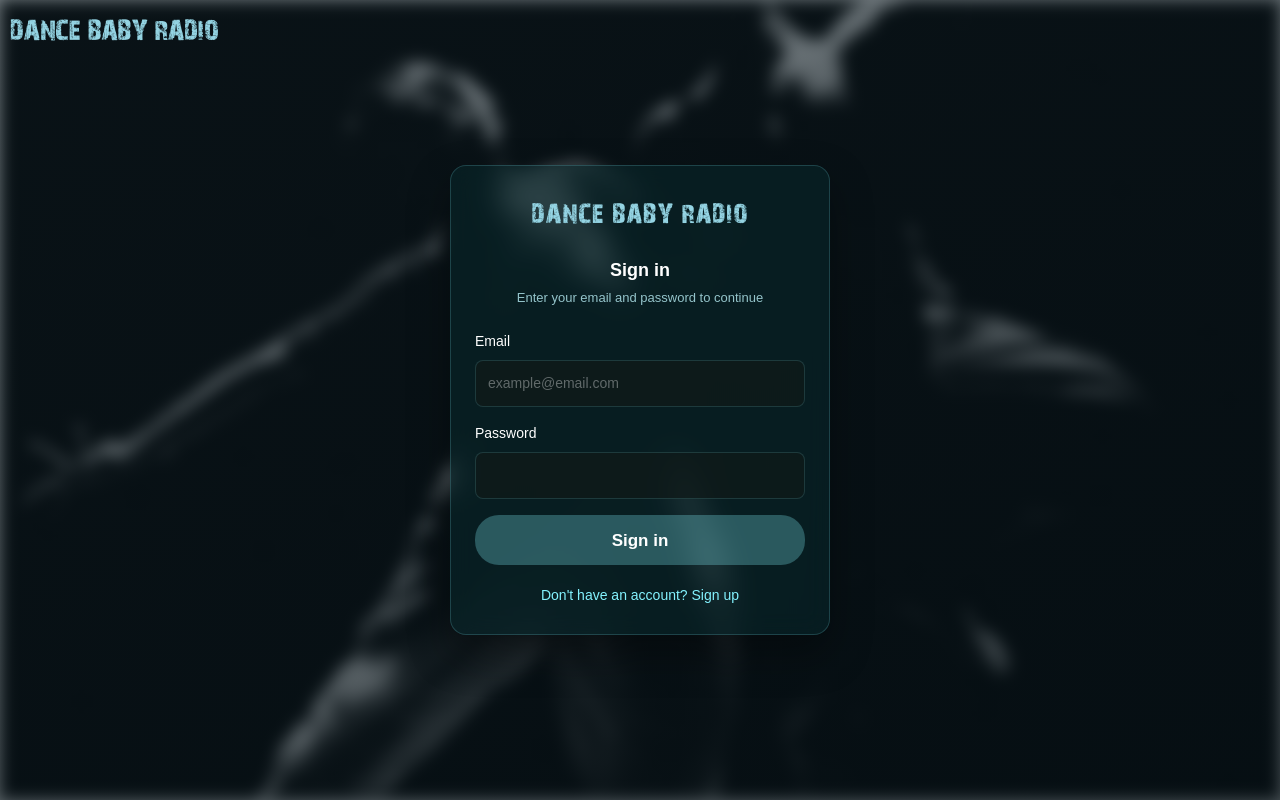
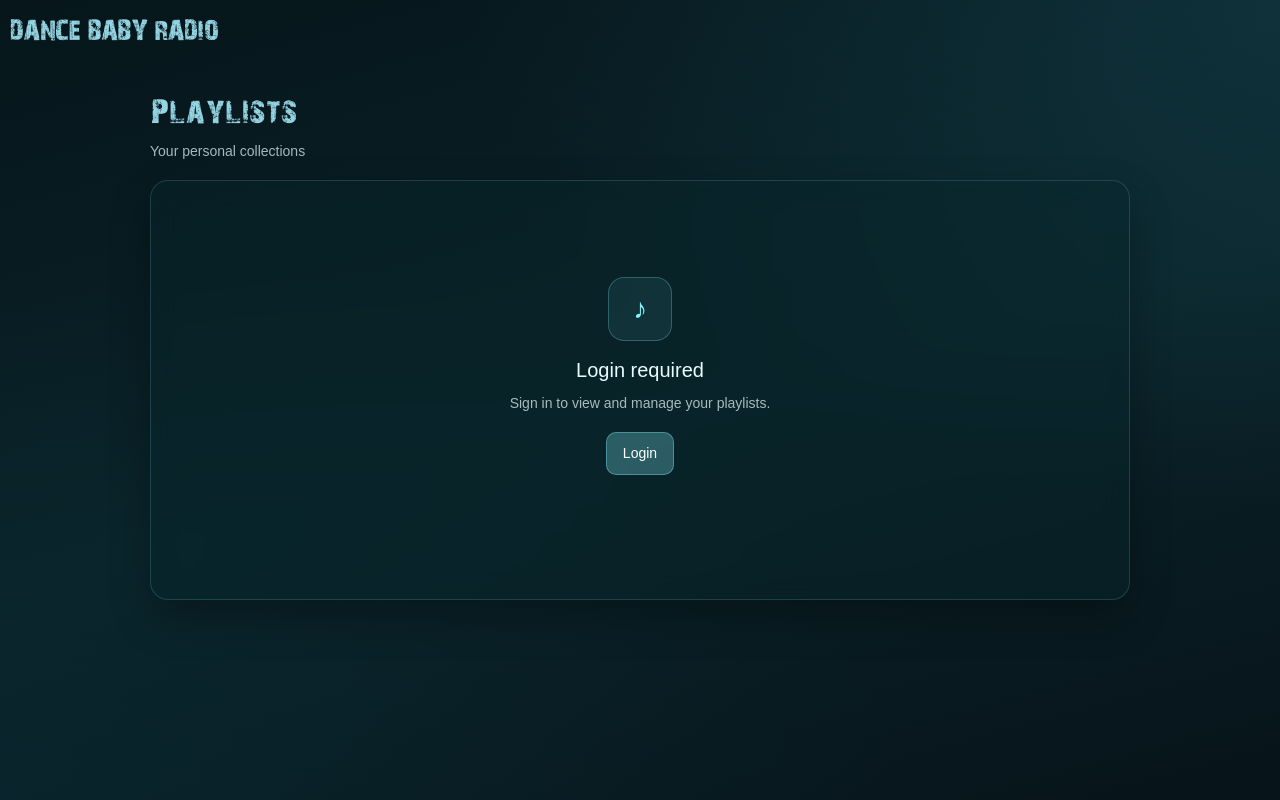
Before and after one commit to AliZok/dance-baby-radio-frontend, a Nuxt app: page /playlists in a window 1280 px wide. Before the commit this address led to /login. Built offline with nearby package versions, Linux system fonts and the light colour scheme.

Commit message:
login when you want playlist

```diff
--- a/components/PlayerMain/index.vue
+++ b/components/PlayerMain/index.vue
@@ -738,6 +738,11 @@ const goToPlaylistsPage = () => {
     router.push('/playlists')
 }
 
+const goToLogin = () => {
+    openPlaylists.value = false
+    router.push('/login')
+}
+
 const closeMenusOnMobile = () => {
     if (window.innerWidth <= 768) {
         openGenres.value = false
@@ -1274,7 +1279,6 @@ watch(() => coverMusic.value, (newCover, oldCover) => {
                 </div>
 
                 <div
-                    v-if="isLoggedIn"
                     class="cursor-pointer control-item playlist-control"
                     :class="{ 'show': !notShowing || openPlaylists, 'menu-open': openPlaylists }"
                     @click.stop
@@ -1285,7 +1289,20 @@ watch(() => coverMusic.value, (newCover, oldCover) => {
                         </div>
                         <div class="playlist-menu-wrap">
                             <div class="genre-list playlist-list" :class="{ 'close-genres': !openPlaylists }" @click.stop>
-                                <div v-if="!playlistMenuItems.length" class="playlist-empty">
+                                <div v-if="!isLoggedIn" class="playlist-empty">
+                                    <div class="py-2 genre-element playlist-empty-title">Login required</div>
+                                    <div class="playlist-empty-text">
+                                        Sign in to create playlists and save tracks.
+                                    </div>
+                                    <button type="button" class="playlist-empty-link" @click.stop="goToLogin">
+                                        <span>Login</span>
+                                        <svg xmlns="http://www.w3.org/2000/svg" width="13" height="13" fill="currentColor" viewBox="0 0 16 16" aria-hidden="true">
+                                            <path fill-rule="evenodd" d="M8.636 3.5a.5.5 0 0 0-.5-.5H1.5A1.5 1.5 0 0 0 0 4.5v10A1.5 1.5 0 0 0 1.5 16h10a1.5 1.5 0 0 0 1.5-1.5V7.864a.5.5 0 0 0-1 0V14.5a.5.5 0 0 1-.5.5h-10a.5.5 0 0 1-.5-.5v-10a.5.5 0 0 1 .5-.5h6.636a.5.5 0 0 0 .5-.5" />
+                                            <path fill-rule="evenodd" d="M16 .5a.5.5 0 0 0-.5-.5h-5a.5.5 0 0 0 0 1h3.793L6.146 9.146a.5.5 0 1 0 .708.708L15 1.707V5.5a.5.5 0 0 0 1 0z" />
+                                        </svg>
+                                    </button>
+                                </div>
+                                <div v-else-if="!playlistMenuItems.length" class="playlist-empty">
                                     <div class="py-2 genre-element playlist-empty-title">No playlists</div>
                                     <div class="playlist-empty-text">
                                         Create a playlist first, then you can add this track.
@@ -1298,6 +1315,7 @@ watch(() => coverMusic.value, (newCover, oldCover) => {
                                         </svg>
                                     </button>
                                 </div>
+                                <template v-else>
                                     <div
                                         v-for="playlistEl in playlistMenuItems"
                                         :key="playlistEl.id"
@@ -1326,6 +1344,7 @@ watch(() => coverMusic.value, (newCover, oldCover) => {
                                             ></span>
                                         </button>
                                     </div>
+                                </template>
                             </div>
                         </div>
                     </div>
@@ -1339,7 +1358,20 @@ watch(() => coverMusic.value, (newCover, oldCover) => {
                         </div>
                         <div class="playlist-menu-wrap">
                             <div class="genre-list playlist-list" :class="{ 'close-genres': !openPlaylists }">
-                                <div v-if="!playlistMenuItems.length" class="playlist-empty">
+                                <div v-if="!isLoggedIn" class="playlist-empty">
+                                    <div class="py-2 genre-element playlist-empty-title">Login required</div>
+                                    <div class="playlist-empty-text">
+                                        Sign in to create playlists and save tracks.
+                                    </div>
+                                    <button type="button" class="playlist-empty-link" @click.stop="goToLogin">
+                                        <span>Login</span>
+                                        <svg xmlns="http://www.w3.org/2000/svg" width="13" height="13" fill="currentColor" viewBox="0 0 16 16" aria-hidden="true">
+                                            <path fill-rule="evenodd" d="M8.636 3.5a.5.5 0 0 0-.5-.5H1.5A1.5 1.5 0 0 0 0 4.5v10A1.5 1.5 0 0 0 1.5 16h10a1.5 1.5 0 0 0 1.5-1.5V7.864a.5.5 0 0 0-1 0V14.5a.5.5 0 0 1-.5.5h-10a.5.5 0 0 1-.5-.5v-10a.5.5 0 0 1 .5-.5h6.636a.5.5 0 0 0 .5-.5" />
+                                            <path fill-rule="evenodd" d="M16 .5a.5.5 0 0 0-.5-.5h-5a.5.5 0 0 0 0 1h3.793L6.146 9.146a.5.5 0 1 0 .708.708L15 1.707V5.5a.5.5 0 0 0 1 0z" />
+                                        </svg>
+                                    </button>
+                                </div>
+                                <div v-else-if="!playlistMenuItems.length" class="playlist-empty">
                                     <div class="py-2 genre-element playlist-empty-title">No playlists</div>
                                     <div class="playlist-empty-text">
                                         Create a playlist first, then you can add this track.
@@ -1352,6 +1384,7 @@ watch(() => coverMusic.value, (newCover, oldCover) => {
                                         </svg>
                                     </button>
                                 </div>
+                                <template v-else>
                                     <div
                                         v-for="playlistEl in playlistMenuItems"
                                         :key="playlistEl.id"
@@ -1380,6 +1413,7 @@ watch(() => coverMusic.value, (newCover, oldCover) => {
                                             ></span>
                                         </button>
                                     </div>
+                                </template>
                             </div>
                         </div>
                     </div>
--- a/pages/playlists.vue
+++ b/pages/playlists.vue
@@ -26,7 +26,7 @@
 
       <div class="content-panel">
         <button
-          v-if="!selectedPlaylist"
+          v-if="authReady && isLoggedIn && !selectedPlaylist"
           type="button"
           class="add-btn"
           title="Create playlist"
@@ -35,8 +35,20 @@
           +
         </button>
 
+        <!-- Auth gate -->
+        <div v-if="!authReady" class="state">Loading...</div>
+
+        <div v-else-if="!isLoggedIn" class="empty-block">
+          <div class="empty-icon">♪</div>
+          <h3>Login required</h3>
+          <p>Sign in to view and manage your playlists.</p>
+          <button type="button" class="primary-btn" @click="goToLogin">
+            Login
+          </button>
+        </div>
+
         <!-- Loading -->
-        <div v-if="isLoading" class="state">Loading...</div>
+        <div v-else-if="isLoading" class="state">Loading...</div>
 
         <!-- Error -->
         <div v-else-if="error" class="state error">{{ error }}</div>
@@ -153,9 +165,14 @@ const {
 const playlists = ref([])
 const selectedPlaylist = ref(null)
 const tracks = ref([])
-const isLoading = ref(true)
+const isLoading = ref(false)
 const tracksLoading = ref(false)
 const error = ref(null)
+const authReady = ref(false)
+
+const goToLogin = () => {
+  router.push('/login')
+}
 
 const showCreateModal = ref(false)
 const newPlaylistName = ref('')
@@ -243,10 +260,8 @@ const handleCreatePlaylist = async () => {
 
 onMounted(async () => {
   await initAuth()
-  if (!isLoggedIn.value) {
-    await router.push('/login')
-    return
-  }
+  authReady.value = true
+  if (!isLoggedIn.value) return
   await loadPlaylists()
 })
 </script>
```
Lines whose indentation alone changed are shown as unchanged.
